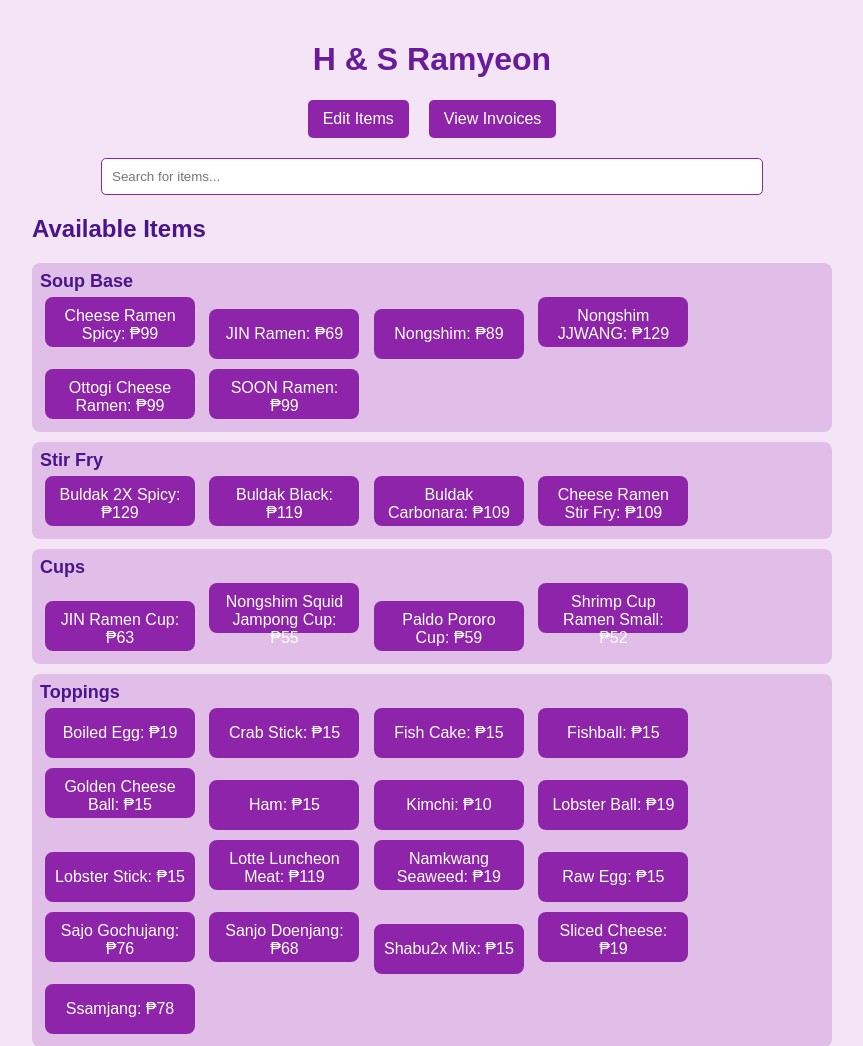
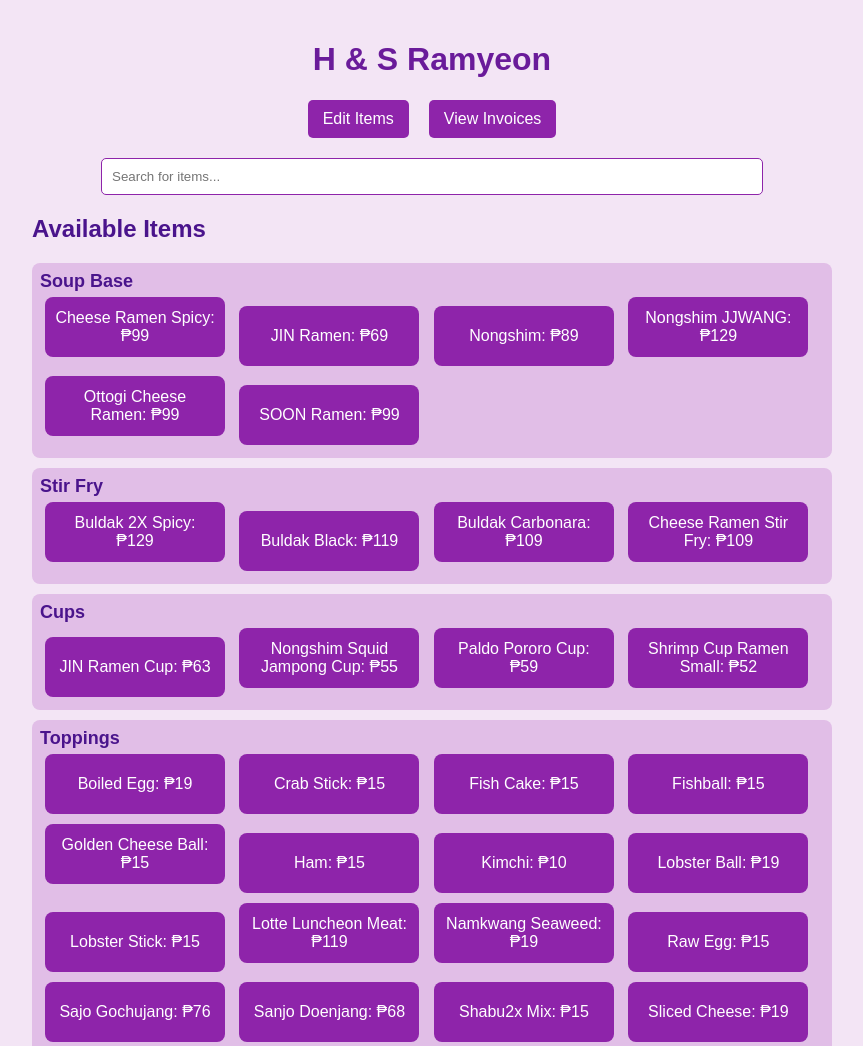
Before and after one commit to skullmatrix/HnSRamyeon, a Flask app: page / in a window 1280 px wide. Shown: the top 1046 px of the page, without its empty margins (208-1071 px from the left). Run offline with Flask 2, Linux system fonts and the light colour scheme; data comes from the database, SQL or seed files in the repository.

Commit message:
Update index.html

```diff
--- a/templates/index.html
+++ b/templates/index.html
@@ -57,8 +57,8 @@
         }
         .item-button {
             display: inline-block;
-            width: 150px;
-            height: 50px;
+            width: 180px; /* Make buttons larger */
+            height: 60px; /* Make buttons larger */
             padding: 10px;
             margin: 5px;
             font-size: 16px;
@@ -109,9 +109,15 @@
     <script>
         function updateReview(itemId, itemName, itemPrice) {
             const reviewSection = document.getElementById('review-section');
-            const existingItem = document.querySelector(`#review-section [data-id='${itemId}']`);
+            let existingItem = document.querySelector(`#review-section [data-id='${itemId}']`);
 
-            if (!existingItem) {
+            if (existingItem) {
+                // If item already exists, increase quantity
+                let quantity = parseInt(existingItem.getAttribute('data-quantity')) + 1;
+                existingItem.setAttribute('data-quantity', quantity);
+                document.getElementById(`quantity-${itemId}`).textContent = quantity;
+            } else {
+                // If item doesn't exist, create a new entry
                 const itemContainer = document.createElement('div');
                 itemContainer.setAttribute('data-id', itemId);
                 itemContainer.classList.add('quantity-control');
@@ -126,6 +132,7 @@
                 itemContainer.setAttribute('data-price', itemPrice);
                 itemContainer.setAttribute('data-quantity', 1);
 
+                // Append in the order added
                 reviewSection.appendChild(itemContainer);
             }
             calculateTotal();
```
